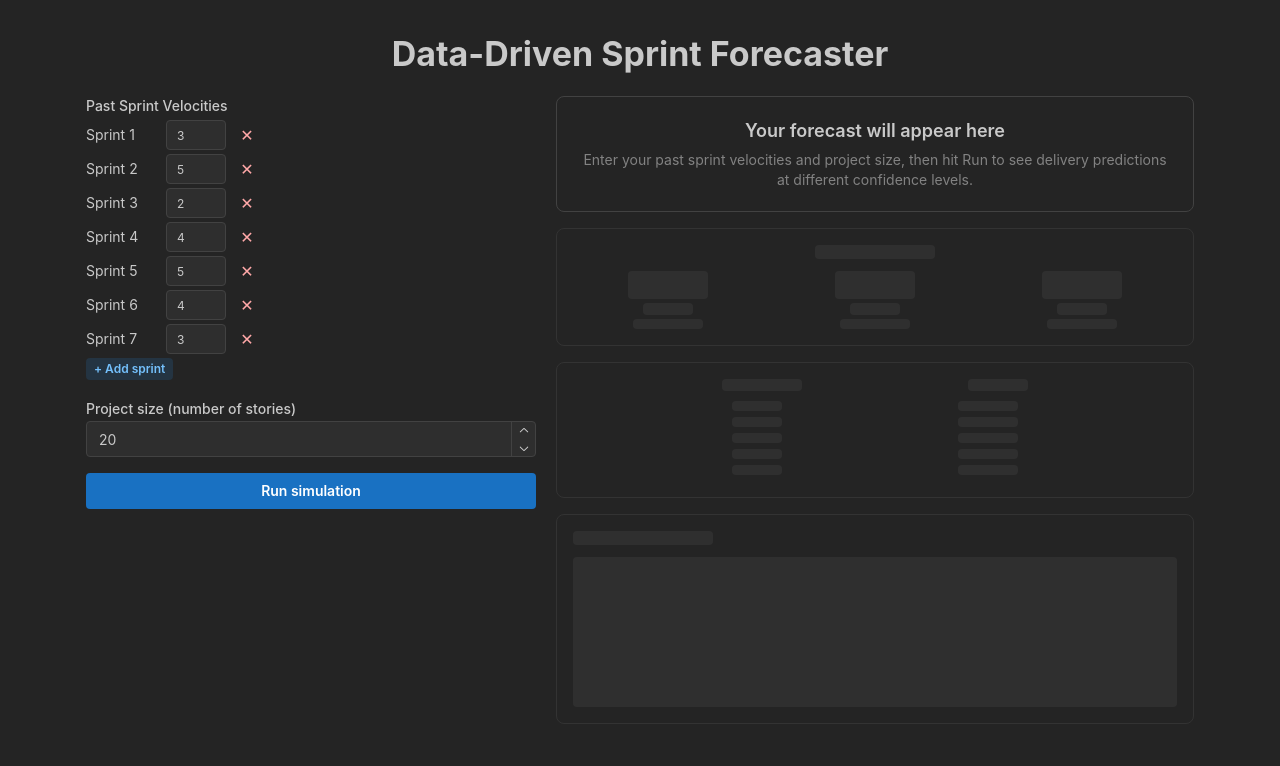
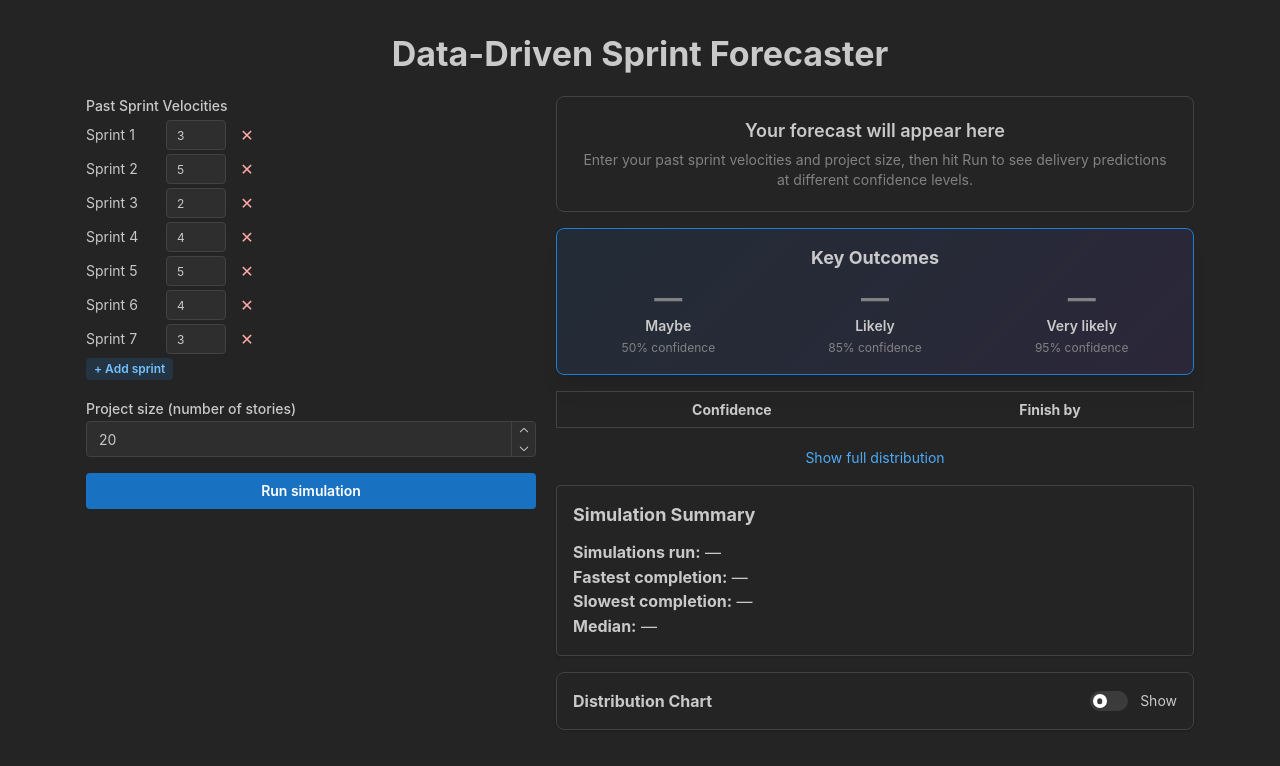
Before and after one commit to ZakLaughton/monte-carlo-forecaster, a React (Vite) app: page / in a window 1280 px wide. Shown: the top 766 px of the page. Built offline with nearby package versions, Linux system fonts and the light colour scheme.

Commit message:
refactor: remove EmptyState component and integrate its functionality into ResultsPanel

```diff
--- a/src/App.tsx
+++ b/src/App.tsx
@@ -4,7 +4,6 @@ import { SimulationForm } from "./components/SimulationForm";
 import { simulateDeliveryWeeks } from "./utils/monte-carlo";
 import { toOddsByWeek } from "./utils/stats";
 import { ResultsPanel } from "./components/ResultsPanel";
-import { EmptyState } from "./components/EmptyState";
 
 function App() {
   const [simulationResults, setSimulationResults] = useState<number[]>([]);
@@ -34,14 +33,10 @@ function App() {
             <SimulationForm onRun={runSimulation} />
           </Grid.Col>
           <Grid.Col span={{ base: 12, md: 7 }}>
-            {oddsByWeek.length > 0 ? (
-              <ResultsPanel
-                oddsByWeek={oddsByWeek}
-                simulationResults={simulationResults}
-              />
-            ) : (
-              <EmptyState />
-            )}
+            <ResultsPanel
+              oddsByWeek={oddsByWeek}
+              simulationResults={simulationResults}
+            />
           </Grid.Col>
         </Grid>
       </Stack>
--- a/src/components/EmptyState.tsx
+++ /dev/null
@@ -1,58 +0,0 @@
-import { Stack, Paper, Text, Box, Group } from "@mantine/core";
-
-const placeholder = (height: number, width?: number | string) => ({
-  height,
-  width: width ?? "100%",
-  borderRadius: 4,
-  backgroundColor: "var(--mantine-color-dark-5)",
-});
-
-export function EmptyState() {
-  return (
-    <Stack gap="md">
-      <Paper p="lg" withBorder radius="md" ta="center">
-        <Text size="lg" fw={600} mb={4}>
-          Your forecast will appear here
-        </Text>
-        <Text size="sm" c="dimmed">
-          Enter your past sprint velocities and project size, then hit Run to
-          see delivery predictions at different confidence levels.
-        </Text>
-      </Paper>
-
-      {/* Placeholder: Key Outcomes */}
-      <Paper p="md" withBorder radius="md" opacity={0.5}>
-        <Box style={placeholder(14, 120)} mx="auto" mb="sm" />
-        <Group justify="space-evenly" grow>
-          {[1, 2, 3].map((i) => (
-            <Stack key={i} gap={4} align="center">
-              <Box style={placeholder(28, 80)} />
-              <Box style={placeholder(12, 50)} />
-              <Box style={placeholder(10, 70)} />
-            </Stack>
-          ))}
-        </Group>
-      </Paper>
-
-      {/* Placeholder: Percentile Table */}
-      <Paper p="md" withBorder radius="md" opacity={0.5}>
-        <Group justify="space-evenly" mb="xs">
-          <Box style={placeholder(12, 80)} />
-          <Box style={placeholder(12, 60)} />
-        </Group>
-        {[1, 2, 3, 4, 5].map((i) => (
-          <Group key={i} justify="space-evenly" mb={6}>
-            <Box style={placeholder(10, 50)} />
-            <Box style={placeholder(10, 60)} />
-          </Group>
-        ))}
-      </Paper>
-
-      {/* Placeholder: Chart */}
-      <Paper p="md" withBorder radius="md" opacity={0.5}>
-        <Box style={placeholder(14, 140)} mb="sm" />
-        <Box style={placeholder(150)} />
-      </Paper>
-    </Stack>
-  );
-}
--- a/src/components/ForecastResults.tsx
+++ b/src/components/ForecastResults.tsx
@@ -5,18 +5,15 @@ type ForecastResultsProps = {
 };
 
 export const ForecastResults = ({ data }: ForecastResultsProps) => {
-  if (data.length === 0) {
-    return (
-      <Text c="dimmed" ta="center">
-        Submit the form above to run a simulation.
-      </Text>
-    );
-  }
+  const min = data.length > 0 ? Math.min(...data) : null;
+  const max = data.length > 0 ? Math.max(...data) : null;
+  const median =
+    data.length > 0
+      ? [...data].sort((a, b) => a - b)[Math.floor(data.length / 2)]
+      : null;
 
-  const min = Math.min(...data);
-  const max = Math.max(...data);
-  const sorted = [...data].sort((a, b) => a - b);
-  const median = sorted[Math.floor(sorted.length / 2)];
+  const fmt = (v: number | null, suffix = "") =>
+    v != null ? `${v}${suffix}` : "—";
 
   return (
     <Paper shadow="xs" p="md" withBorder>
@@ -24,16 +21,17 @@ export const ForecastResults = ({ data }: ForecastResultsProps) => {
         Simulation Summary
       </Title>
       <Text>
-        <strong>Simulations run:</strong> {data.length.toLocaleString()}
+        <strong>Simulations run:</strong>{" "}
+        {fmt(data.length > 0 ? data.length : null)}
       </Text>
       <Text>
-        <strong>Fastest completion:</strong> {min} weeks
+        <strong>Fastest completion:</strong> {fmt(min, " weeks")}
       </Text>
       <Text>
-        <strong>Slowest completion:</strong> {max} weeks
+        <strong>Slowest completion:</strong> {fmt(max, " weeks")}
       </Text>
       <Text>
-        <strong>Median:</strong> {median} weeks
+        <strong>Median:</strong> {fmt(median, " weeks")}
       </Text>
     </Paper>
   );
--- a/src/components/KeyOutcomes.tsx
+++ b/src/components/KeyOutcomes.tsx
@@ -38,12 +38,17 @@ export function KeyOutcomes({ data }: Props) {
         Key Outcomes
       </Title>
       <Group justify="space-evenly" grow>
-        {outcomes.map(
-          (o) =>
-            o.weeks != null && (
+        {outcomes.map((o) => (
           <Stack key={o.label} gap={2} align="center">
-                <Text fw={700} fz={28} lh={1.1}>
-                  {o.weeks} {o.weeks === 1 ? "week" : "weeks"}
+            <Text
+              fw={700}
+              fz={28}
+              lh={1.1}
+              c={o.weeks == null ? "dimmed" : undefined}
+            >
+              {o.weeks != null
+                ? `${o.weeks} ${o.weeks === 1 ? "week" : "weeks"}`
+                : "—"}
             </Text>
             <Text fw={600} fz="sm">
               {o.label}
@@ -52,8 +57,7 @@ export function KeyOutcomes({ data }: Props) {
               {o.sublabel}
             </Text>
           </Stack>
-            ),
-        )}
+        ))}
       </Group>
     </Paper>
   );
--- a/src/components/ResultsPanel.tsx
+++ b/src/components/ResultsPanel.tsx
@@ -1,4 +1,4 @@
-import { Stack } from "@mantine/core";
+import { Stack, Paper, Text } from "@mantine/core";
 import { KeyOutcomes } from "./KeyOutcomes";
 import { DeliveryOddsTable, DeliveryOddsBarChart } from "./DeliveryOddsChart";
 import { ForecastResults } from "./ForecastResults";
@@ -10,8 +10,21 @@ type Props = {
 };
 
 export function ResultsPanel({ oddsByWeek, simulationResults }: Props) {
+  const hasResults = oddsByWeek.length > 0;
+
   return (
     <Stack gap="md">
+      {!hasResults && (
+        <Paper p="lg" withBorder radius="md" ta="center">
+          <Text size="lg" fw={600} mb={4}>
+            Your forecast will appear here
+          </Text>
+          <Text size="sm" c="dimmed">
+            Enter your past sprint velocities and project size, then hit Run to
+            see delivery predictions at different confidence levels.
+          </Text>
+        </Paper>
+      )}
       <KeyOutcomes data={oddsByWeek} />
       <DeliveryOddsTable data={oddsByWeek} />
       <ForecastResults data={simulationResults} />
```
Lines whose indentation alone changed are shown as unchanged.
